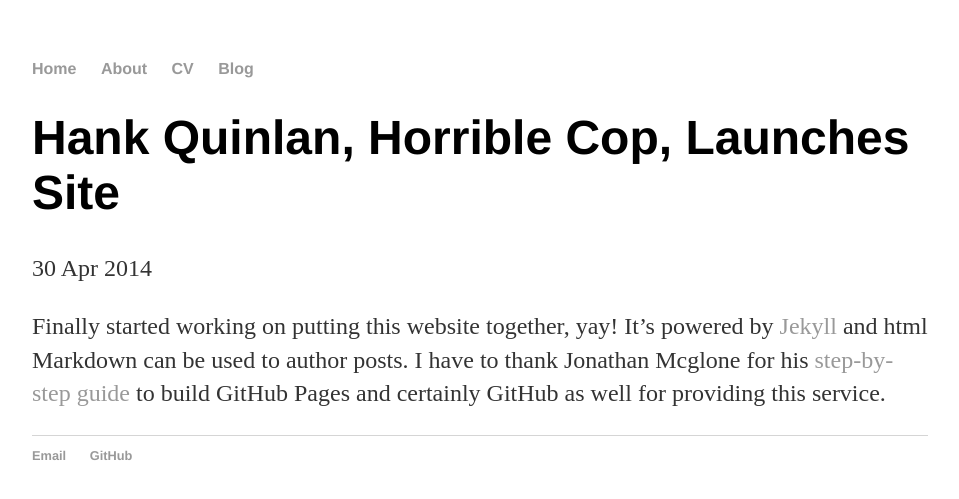
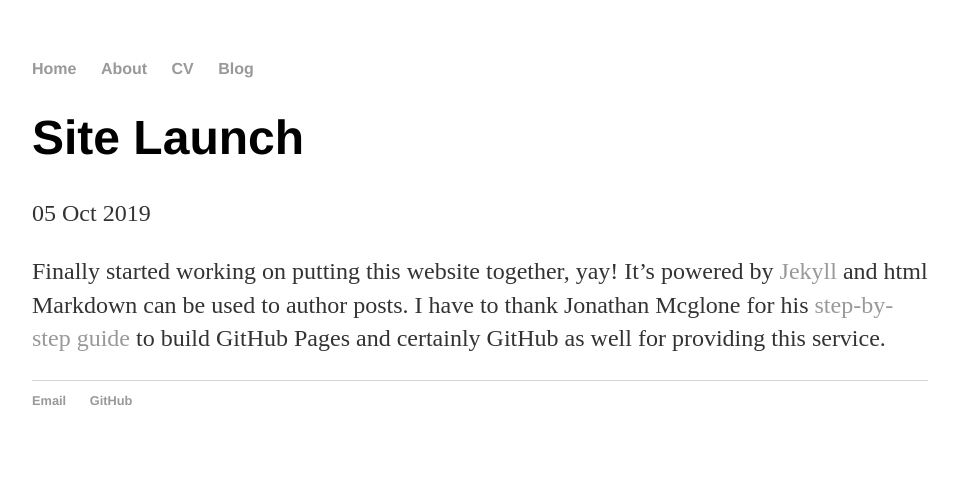
Before and after one commit to VRSoorya/vr_soorya.github.io, a Jekyll site: the page built from _posts/2019-10-05-site-launch.md, in a window 1280 px wide. Shown: the top 499 px of the page, without its empty margins (160-1119 px from the left). Built offline with Jekyll 4.4.1, drawn with Linux system fonts in a browser that asks for light colours.

Commit message:
Update 2019-10-05-site-launch.md

```diff
--- a/_posts/2019-10-05-site-launch.md
+++ b/_posts/2019-10-05-site-launch.md
@@ -1,7 +1,7 @@
 ---
 layout: post
-title: "Hank Quinlan, Horrible Cop, Launches Site"
-date: 2014-04-30
+title: "Site Launch"
+date: 2019-10-05
 ---
 
 Finally started working on putting this website together, yay! It's powered by [Jekyll](http://jekyllrb.com) and html Markdown can be used to author posts. I have to thank Jonathan Mcglone for his [step-by-step guide](http://jmcglone.com/guides/github-pages/) to build GitHub Pages and certainly GitHub as well for providing this service.
```
